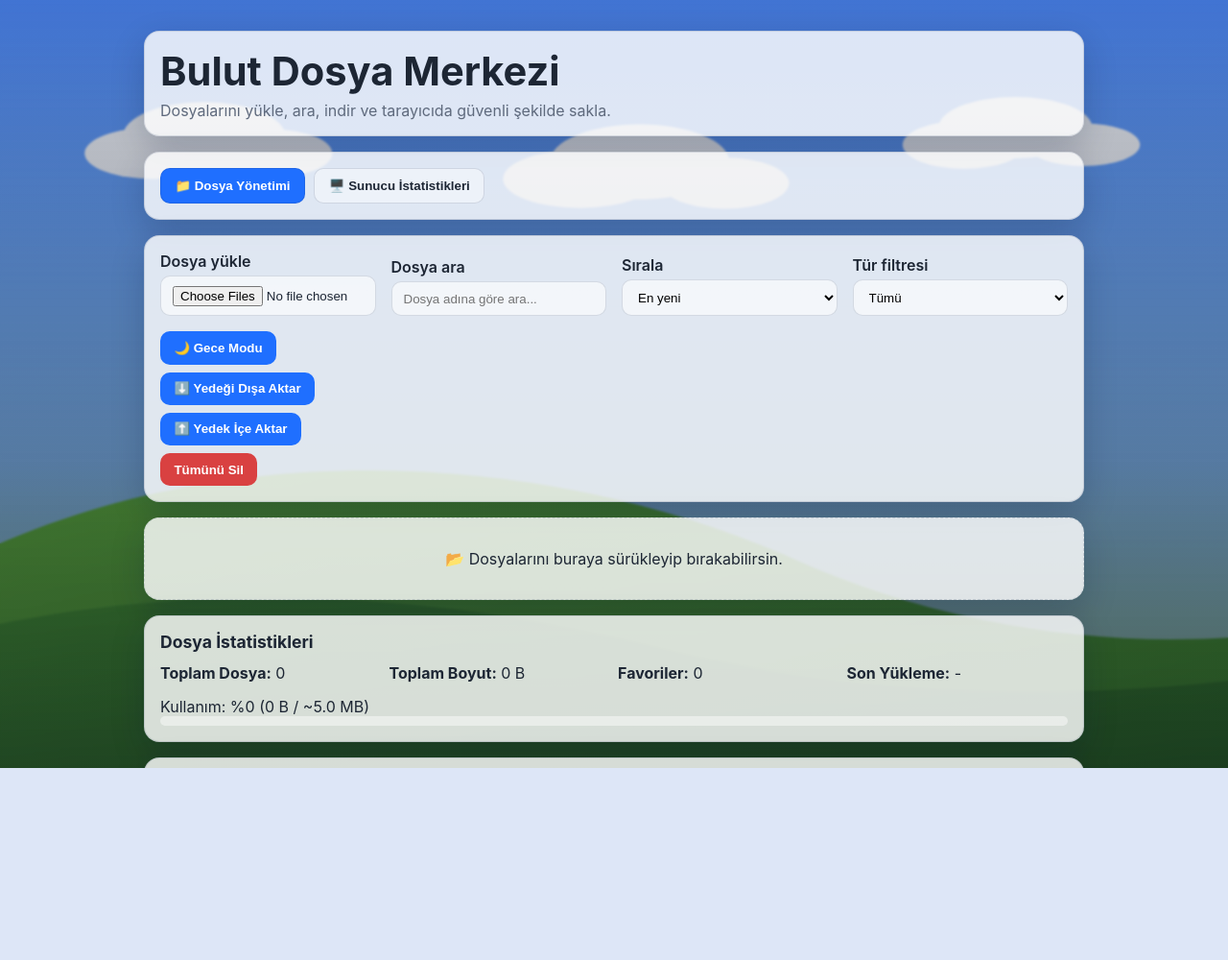
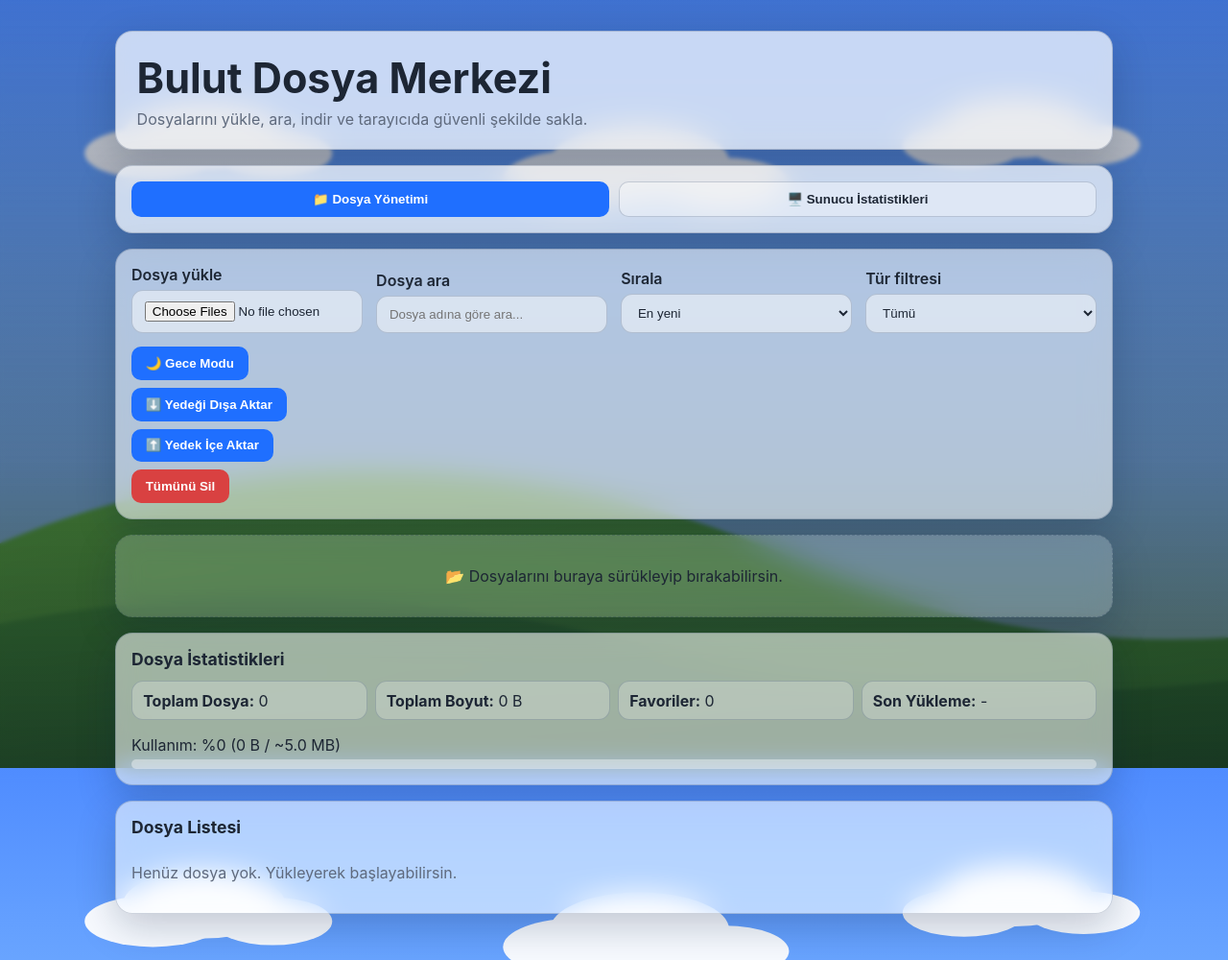
Before and after one commit to alimozata1-ux/Proje, a PHP site: page / in a window 1280 px wide. Shown: the whole page at 96% size. Before the commit the page ends 800 px from the top, so only its background shows below. Run offline with PHP 8.4, Linux system fonts and the light colour scheme.

Commit message:
Refine UI layout with cleaner glassmorphism transparency

```diff
--- a/style.css
+++ b/style.css
@@ -1,23 +1,27 @@
 :root {
   --bg: #f6f9ff;
-  --card: rgba(255, 255, 255, 0.82);
+  --card: rgba(255, 255, 255, 0.58);
+  --card-strong: rgba(255, 255, 255, 0.72);
   --text: #1d2634;
   --muted: #5f6a7d;
   --accent: #1f6fff;
+  --accent-soft: rgba(31, 111, 255, 0.18);
   --danger: #d94141;
-  --border: rgba(21, 48, 88, 0.14);
-  --shadow: 0 12px 35px rgba(11, 26, 56, 0.2);
+  --border: rgba(21, 48, 88, 0.2);
+  --shadow: 0 14px 40px rgba(11, 26, 56, 0.22);
 }
 
 body.dark {
   --bg: #0f1725;
-  --card: rgba(16, 24, 38, 0.82);
+  --card: rgba(11, 18, 31, 0.58);
+  --card-strong: rgba(16, 24, 38, 0.76);
   --text: #eaf1ff;
   --muted: #a6b3cc;
   --accent: #4a8dff;
+  --accent-soft: rgba(74, 141, 255, 0.2);
   --danger: #ff6464;
-  --border: rgba(232, 240, 255, 0.15);
-  --shadow: 0 16px 45px rgba(1, 4, 12, 0.6);
+  --border: rgba(232, 240, 255, 0.2);
+  --shadow: 0 18px 48px rgba(1, 4, 12, 0.56);
 }
 
 * {
@@ -39,15 +43,15 @@ body {
 .overlay {
   position: fixed;
   inset: 0;
-  background: linear-gradient(to bottom, rgba(12, 20, 34, 0.2), rgba(7, 12, 26, 0.55));
-  backdrop-filter: blur(1px);
+  background: linear-gradient(to bottom, rgba(10, 20, 40, 0.22), rgba(8, 16, 32, 0.62));
+  backdrop-filter: blur(2px);
 }
 
 .app {
   position: relative;
   z-index: 1;
-  width: min(980px, 92%);
-  margin: 2rem auto;
+  width: min(1040px, 92%);
+  margin: 2rem auto 3rem;
   display: grid;
   gap: 1rem;
 }
@@ -55,9 +59,16 @@ body {
 .card {
   background: var(--card);
   border: 1px solid var(--border);
-  border-radius: 16px;
+  border-radius: 18px;
   padding: 1rem;
   box-shadow: var(--shadow);
+  backdrop-filter: blur(14px) saturate(120%);
+  -webkit-backdrop-filter: blur(14px) saturate(120%);
+}
+
+.hero {
+  background: var(--card-strong);
+  padding: 1.35rem;
 }
 
 .hero h1,
@@ -66,33 +77,41 @@ body {
 }
 
 .hero h1 {
-  font-size: clamp(1.6rem, 4vw, 2.6rem);
+  font-size: clamp(1.7rem, 4vw, 2.7rem);
 }
 
 .hero p {
-  margin-top: 0.4rem;
+  margin-top: 0.45rem;
   color: var(--muted);
 }
 
 .tabs {
-  display: flex;
+  display: grid;
+  grid-template-columns: repeat(2, minmax(0, 1fr));
   gap: 0.6rem;
-  flex-wrap: wrap;
+  background: var(--card-strong);
 }
 
 .tab-btn {
   border: 1px solid var(--border);
-  background: rgba(255, 255, 255, 0.45);
+  background: rgba(255, 255, 255, 0.38);
   color: var(--text);
+  transition: 0.2s ease;
+}
+
+.tab-btn:hover {
+  transform: translateY(-1px);
+  background: var(--accent-soft);
 }
 
 .tab-btn.active {
   color: #fff;
   background: var(--accent);
+  border-color: transparent;
 }
 
 body.dark .tab-btn {
-  background: rgba(0, 0, 0, 0.3);
+  background: rgba(8, 14, 24, 0.45);
 }
 
 .tab-panel {
@@ -106,7 +125,7 @@ body.dark .tab-btn {
 
 .controls {
   display: grid;
-  gap: 1rem;
+  gap: 0.9rem;
   grid-template-columns: repeat(auto-fit, minmax(220px, 1fr));
   align-items: end;
 }
@@ -125,16 +144,24 @@ input[type="search"],
 select {
   width: 100%;
   border: 1px solid var(--border);
-  border-radius: 10px;
-  padding: 0.6rem 0.75rem;
-  background: rgba(255, 255, 255, 0.6);
+  border-radius: 12px;
+  padding: 0.68rem 0.8rem;
+  background: rgba(255, 255, 255, 0.5);
+  color: var(--text);
+  outline: none;
+}
+
+input[type="file"]:focus,
+input[type="search"]:focus,
+select:focus {
+  border-color: var(--accent);
+  box-shadow: 0 0 0 3px var(--accent-soft);
 }
 
 body.dark input[type="file"],
 body.dark input[type="search"],
 body.dark select {
-  background: rgba(0, 0, 0, 0.2);
-  color: var(--text);
+  background: rgba(0, 0, 0, 0.24);
 }
 
 .buttons {
@@ -145,12 +172,22 @@ body.dark select {
 
 button {
   border: 0;
-  padding: 0.6rem 0.9rem;
+  padding: 0.62rem 0.92rem;
   border-radius: 10px;
   font-weight: 700;
   cursor: pointer;
   color: white;
   background: var(--accent);
+  transition: transform 0.15s ease, opacity 0.15s ease;
+}
+
+button:hover {
+  transform: translateY(-1px);
+}
+
+button:active {
+  transform: translateY(0);
+  opacity: 0.9;
 }
 
 button.danger {
@@ -158,7 +195,7 @@ button.danger {
 }
 
 .favorite-btn {
-  min-width: 40px;
+  min-width: 44px;
 }
 
 .favorite-btn.active {
@@ -168,12 +205,14 @@ button.danger {
 .drop-zone {
   border-style: dashed;
   text-align: center;
-  transition: transform 0.2s ease, border-color 0.2s ease;
+  transition: transform 0.2s ease, border-color 0.2s ease, background 0.2s ease;
+  background: rgba(255, 255, 255, 0.22);
 }
 
 .drop-zone.drag-over {
   transform: scale(1.01);
   border-color: var(--accent);
+  background: var(--accent-soft);
 }
 
 .stats h2,
@@ -190,18 +229,23 @@ button.danger {
 
 .stat-grid p {
   margin: 0;
+  background: rgba(255, 255, 255, 0.24);
+  border: 1px solid var(--border);
+  border-radius: 12px;
+  padding: 0.6rem 0.7rem;
 }
 
 .quota-wrap {
-  margin-top: 0.9rem;
+  margin-top: 0.95rem;
 }
 
 .quota-track {
   width: 100%;
   height: 10px;
-  background: rgba(255, 255, 255, 0.45);
+  background: rgba(255, 255, 255, 0.4);
   border-radius: 999px;
   overflow: hidden;
+  margin-top: 0.35rem;
 }
 
 .quota-bar {
@@ -215,22 +259,22 @@ button.danger {
   margin: 0;
   padding: 0;
   display: grid;
-  gap: 0.6rem;
+  gap: 0.65rem;
 }
 
 .file-item {
   border: 1px solid var(--border);
-  border-radius: 12px;
-  padding: 0.7rem;
+  border-radius: 14px;
+  padding: 0.75rem;
   display: flex;
   justify-content: space-between;
   gap: 1rem;
   align-items: center;
-  background: rgba(255, 255, 255, 0.35);
+  background: rgba(255, 255, 255, 0.32);
 }
 
 body.dark .file-item {
-  background: rgba(15, 23, 37, 0.45);
+  background: rgba(15, 23, 37, 0.5);
 }
 
 .file-name,
@@ -272,9 +316,25 @@ body.dark .file-item {
   display: flex;
   gap: 0.4rem;
   flex-wrap: wrap;
+  justify-content: flex-end;
 }
 
 .empty {
   margin-top: 0.9rem;
   color: var(--muted);
 }
+
+@media (max-width: 700px) {
+  .tabs {
+    grid-template-columns: 1fr;
+  }
+
+  .file-item {
+    flex-direction: column;
+    align-items: flex-start;
+  }
+
+  .item-actions {
+    width: 100%;
+  }
+}
```
